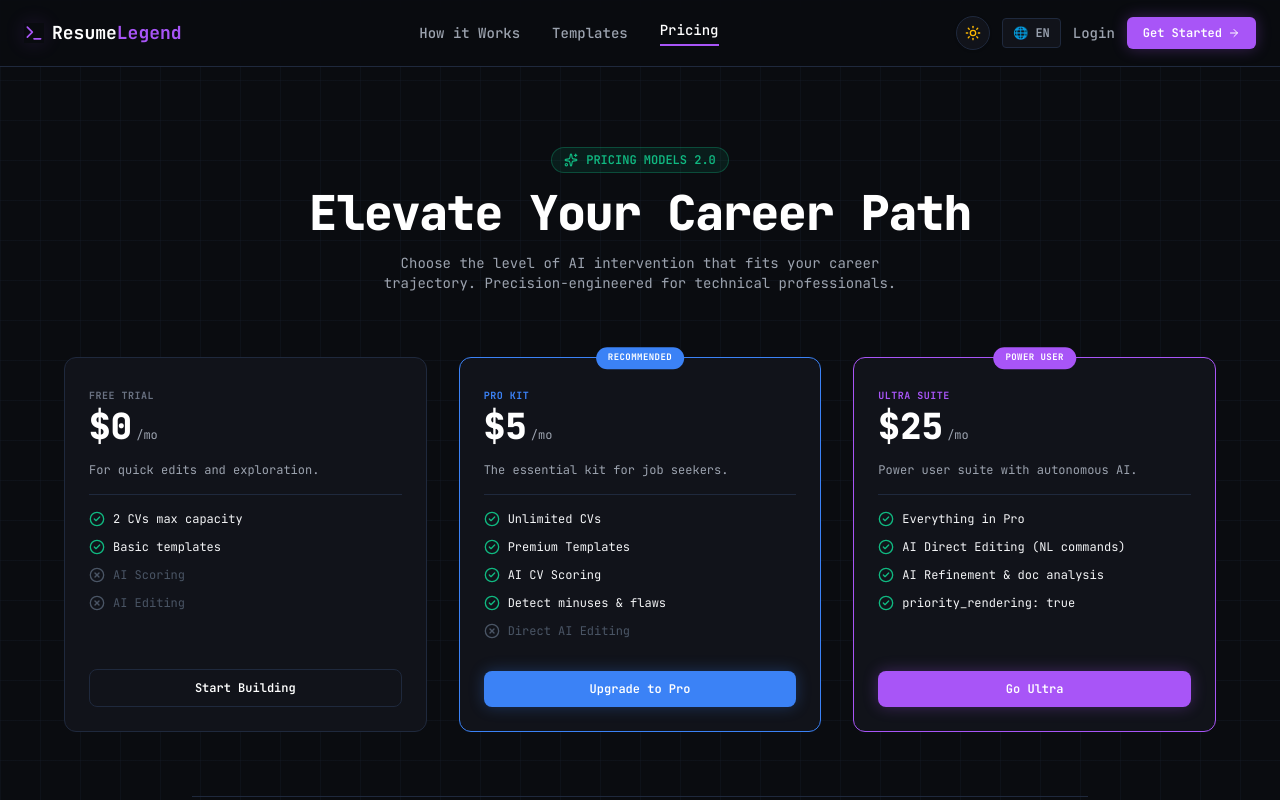
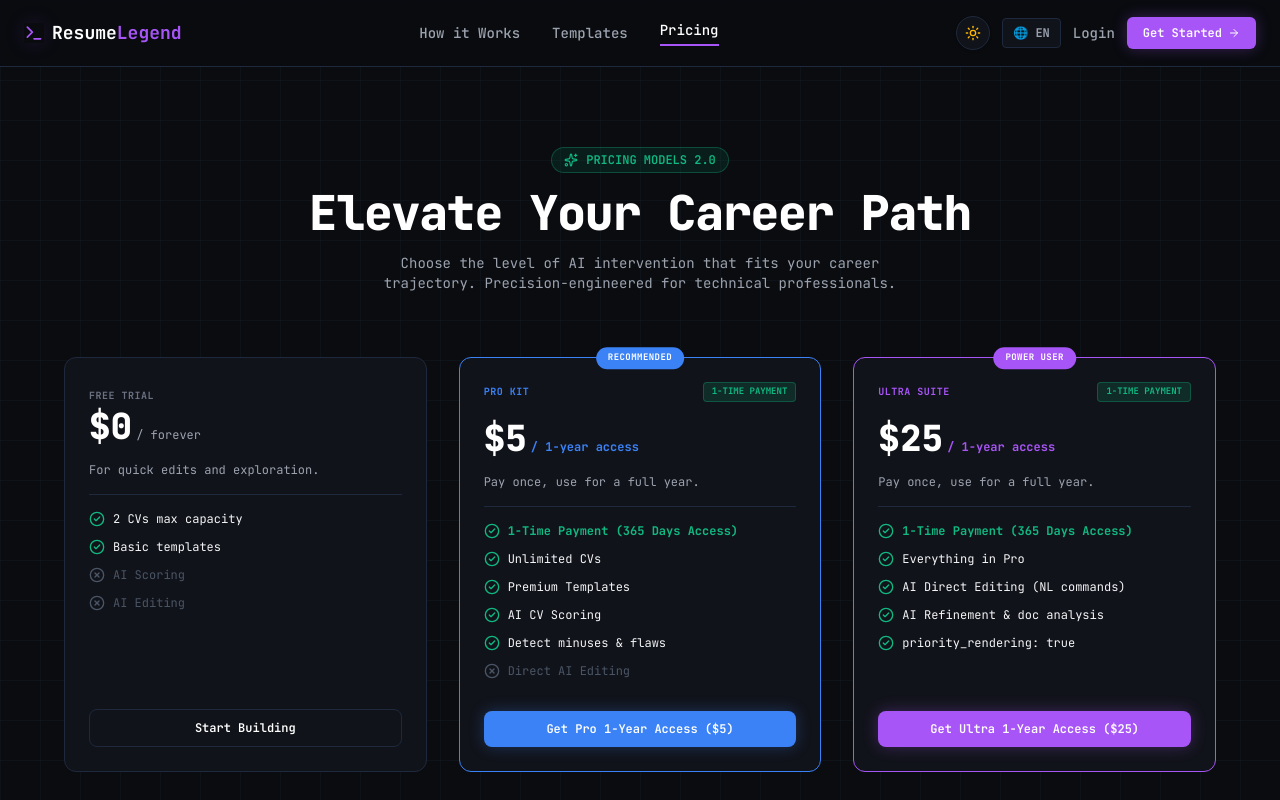
Before and after one commit to abdurahmon203/ResumeLegend, a Next.js app in the folder frontend/: page /pricing in a window 1280 px wide. Shown: the top 800 px of the page. Built offline with nearby package versions, Linux system fonts and the light colour scheme; no server answers.

Commit message:
feat: update pricing display for 1-Time Payment 1-Year Access model ( Pro /  Ultra)

```diff
--- a/frontend/app/pricing/page.tsx
+++ b/frontend/app/pricing/page.tsx
@@ -157,7 +157,7 @@
                 <span className="text-[10px] font-mono font-bold uppercase tracking-wider text-gray-500">Free Trial</span>
                 <div className="flex items-baseline gap-1">
                   <span className="text-4xl font-extrabold text-white">$0</span>
-                  <span className="text-xs text-[#9CA3AF] font-mono">/mo</span>
+                  <span className="text-xs text-[#9CA3AF] font-mono">/ forever</span>
                 </div>
                 <p className="text-xs text-[#9CA3AF]">For quick edits and exploration.</p>
 
@@ -197,14 +197,21 @@
                 RECOMMENDED
               </div>
               <div className="space-y-4">
-                <span className="text-[10px] font-mono font-bold uppercase tracking-wider text-[#3B82F6]">Pro Kit</span>
+                <div className="flex items-center justify-between">
+                  <span className="text-[10px] font-mono font-bold uppercase tracking-wider text-[#3B82F6]">Pro Kit</span>
+                  <span className="px-2 py-0.5 rounded bg-[#10B981]/15 text-[#10B981] border border-[#10B981]/30 text-[9px] font-mono font-bold">1-TIME PAYMENT</span>
+                </div>
                 <div className="flex items-baseline gap-1">
                   <span className="text-4xl font-extrabold text-white">$5</span>
-                  <span className="text-xs text-[#9CA3AF] font-mono">/mo</span>
+                  <span className="text-xs text-[#3B82F6] font-mono font-bold">/ 1-year access</span>
                 </div>
-                <p className="text-xs text-[#9CA3AF]">The essential kit for job seekers.</p>
+                <p className="text-xs text-[#9CA3AF]">Pay once, use for a full year.</p>
 
                 <ul className="space-y-3 pt-4 border-t border-[#1F293D] text-xs">
+                  <li className="flex items-center gap-2 text-[#F3F4F6]">
+                    <CheckCircle2 className="h-4 w-4 text-[#10B981]" />
+                    <span className="font-bold text-[#10B981]">1-Time Payment (365 Days Access)</span>
+                  </li>
                   <li className="flex items-center gap-2 text-[#F3F4F6]">
                     <CheckCircle2 className="h-4 w-4 text-[#10B981]" />
                     <span>Unlimited CVs</span>
@@ -235,11 +242,11 @@
                   className="w-full flex items-center justify-center gap-1.5 text-center bg-[#3B82F6] hover:bg-blue-600 text-white py-2.5 rounded-lg text-xs font-semibold transition-colors shadow-[0_0_15px_rgba(59,130,246,0.3)] cursor-pointer disabled:opacity-50"
                 >
                   {upgrading === 'pro' && <Loader2 className="h-3.5 w-3.5 animate-spin" />}
-                  <span>Upgrade to Pro Now</span>
+                  <span>Pay $5 Once for 1 Year Pro</span>
                 </button>
               ) : (
                 <Link href="/signup" className="w-full text-center bg-[#3B82F6] hover:bg-blue-600 text-white py-2.5 rounded-lg text-xs font-semibold transition-colors shadow-[0_0_15px_rgba(59,130,246,0.3)]">
-                  Upgrade to Pro
+                  Get Pro 1-Year Access ($5)
                 </Link>
               )}
             </motion.div>
@@ -255,14 +262,21 @@
                 POWER USER
               </div>
               <div className="space-y-4">
-                <span className="text-[10px] font-mono font-bold uppercase tracking-wider text-[#A855F7]">Ultra Suite</span>
+                <div className="flex items-center justify-between">
+                  <span className="text-[10px] font-mono font-bold uppercase tracking-wider text-[#A855F7]">Ultra Suite</span>
+                  <span className="px-2 py-0.5 rounded bg-[#10B981]/15 text-[#10B981] border border-[#10B981]/30 text-[9px] font-mono font-bold">1-TIME PAYMENT</span>
+                </div>
                 <div className="flex items-baseline gap-1">
                   <span className="text-4xl font-extrabold text-white">$25</span>
-                  <span className="text-xs text-[#9CA3AF] font-mono">/mo</span>
+                  <span className="text-xs text-[#A855F7] font-mono font-bold">/ 1-year access</span>
                 </div>
-                <p className="text-xs text-[#9CA3AF]">Power user suite with autonomous AI.</p>
+                <p className="text-xs text-[#9CA3AF]">Pay once, use for a full year.</p>
 
                 <ul className="space-y-3 pt-4 border-t border-[#1F293D] text-xs">
+                  <li className="flex items-center gap-2 text-[#F3F4F6]">
+                    <CheckCircle2 className="h-4 w-4 text-[#10B981]" />
+                    <span className="font-bold text-[#10B981]">1-Time Payment (365 Days Access)</span>
+                  </li>
                   <li className="flex items-center gap-2 text-[#F3F4F6]">
                     <CheckCircle2 className="h-4 w-4 text-[#10B981]" />
                     <span>Everything in Pro</span>
@@ -289,11 +303,11 @@
                   className="w-full flex items-center justify-center gap-1.5 text-center bg-[#A855F7] hover:bg-purple-600 text-white py-2.5 rounded-lg text-xs font-semibold transition-colors shadow-[0_0_15px_rgba(168,85,247,0.3)] cursor-pointer disabled:opacity-50"
                 >
                   {upgrading === 'ultra' && <Loader2 className="h-3.5 w-3.5 animate-spin" />}
-                  <span>Go Ultra Now</span>
+                  <span>Pay $25 Once for 1 Year Ultra</span>
                 </button>
               ) : (
                 <Link href="/signup" className="w-full text-center bg-[#A855F7] hover:bg-purple-600 text-white py-2.5 rounded-lg text-xs font-semibold transition-colors shadow-[0_0_15px_rgba(168,85,247,0.3)]">
-                  Go Ultra
+                  Get Ultra 1-Year Access ($25)
                 </Link>
               )}
             </motion.div>
```
